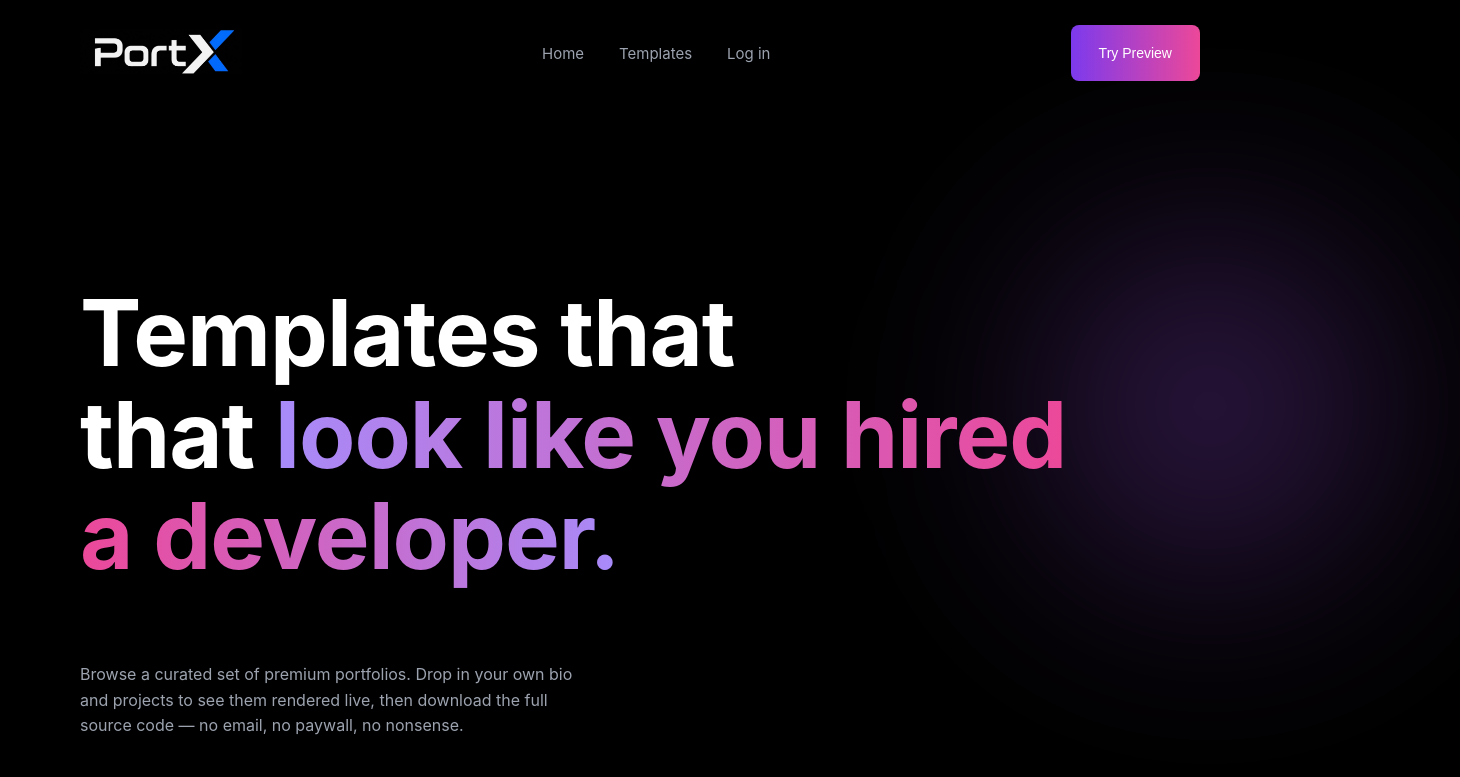
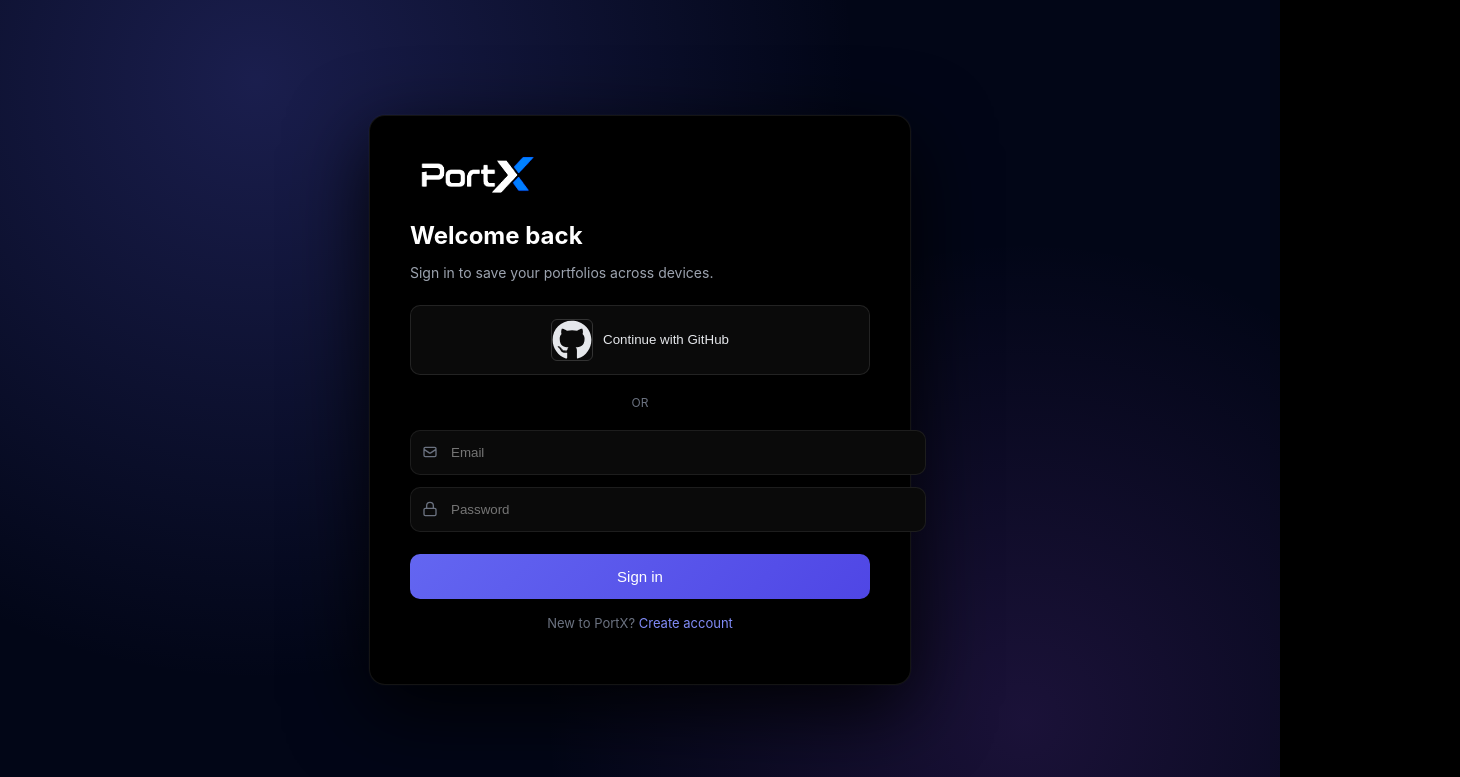
Before and after one commit to YugShah1510/PortX, a React (Vite) app in the folder Port_X/: page /login in a window 1280 px wide. Shown: the top 777 px of the page, 1460 px wide, since content can reach past the window. Built offline with nearby package versions, Linux system fonts and the light colour scheme.

Commit message:
Log In Page Created

```diff
--- a/Port_X/src/App.jsx
+++ b/Port_X/src/App.jsx
@@ -1,7 +1,16 @@
+import { BrowserRouter, Routes, Route } from "react-router-dom";
 import Home from "./pages/Home";
+import Login from "./pages/Login";
 
 function App() {
-  return <Home />;
+  return (
+    <BrowserRouter>
+      <Routes>
+        <Route path="/" element={<Home />} />
+        <Route path="/login" element={<Login />} />
+      </Routes>
+    </BrowserRouter>
+  );
 }
 
 export default App;
--- /dev/null
+++ b/Port_X/src/components/AuthPage.css
@@ -0,0 +1,172 @@
+/* BACKGROUND */
+.auth-wrapper {
+  position: fixed;
+  inset: 0;
+  z-index: 9999;
+
+  display: flex;
+  justify-content: center;
+  align-items: center;
+
+  font-family: "Inter", sans-serif;
+
+  background:
+    radial-gradient(1000px circle at 20% 10%, rgba(99, 102, 241, 0.25), transparent 60%),
+    radial-gradient(800px circle at 80% 90%, rgba(168, 85, 247, 0.15), transparent 60%),
+    #020617;
+}
+
+/* CARD */
+.auth-box {
+  width: 460px;
+  padding: 40px;
+  border-radius: 16px;
+
+  /* 🔥 solid black card */
+  background: #000000;
+
+  border: 1px solid rgba(255, 255, 255, 0.08);
+
+  box-shadow:
+    0 25px 80px rgba(0, 0, 0, 0.9),
+    0 0 0 1px rgba(255, 255, 255, 0.02);
+
+  color: #f1f5f9;
+}
+
+/* LOGO */
+.logo-row {
+  display: flex;
+  justify-content: flex-start;
+  margin-bottom: 28px;
+}
+
+.logo-img {
+  width: 130px;
+  height: auto;
+  object-fit: contain;
+
+  filter: brightness(1.2) contrast(1.1)
+}
+
+/* HEADING */
+h1 {
+  font-size: 24px;
+  margin-bottom: 6px;
+  color: #ffffff;
+}
+
+.subtitle {
+  font-size: 14px;
+  color: #9ca3af;
+  margin-bottom: 24px;
+}
+
+/* GITHUB BUTTON */
+.github-btn {
+  width: 100%;
+  padding: 13px;
+
+  border-radius: 10px;
+  border: 1px solid rgba(255, 255, 255, 0.1);
+
+  background: #0a0a0a;
+  color: #e5e7eb;
+
+  display: flex;
+  align-items: center;
+  justify-content: center;
+  gap: 10px;
+
+  cursor: pointer;
+  transition: 0.2s ease;
+}
+
+.github-btn:hover {
+  background: #111111;
+  border-color: rgba(255, 255, 255, 0.2);
+}
+
+/* DIVIDER */
+.divider {
+  margin: 20px 0;
+  text-align: center;
+  font-size: 12px;
+  color: #6b7280;
+}
+
+/* INPUT BOX */
+.input-box {
+  position: relative;
+  width: 100%;
+  margin-bottom: 12px;
+}
+
+.input-box input {
+  width: 100%;
+  padding: 14px 14px 14px 40px;
+
+  border-radius: 10px;
+  border: 1px solid rgba(255, 255, 255, 0.08);
+
+  background: #0a0a0a;
+  color: #ffffff;
+
+  transition: 0.2s ease;
+}
+
+.input-box input:focus {
+  outline: none;
+  border-color: #6366f1;
+  background: #0d0d0d;
+}
+
+/* INPUT ICON */
+.input-icon {
+  position: absolute;
+  top: 50%;
+  left: 12px;
+  transform: translateY(-50%);
+  color: #6b7280;
+  font-size: 16px;
+}
+
+/* BUTTON */
+.primary-btn {
+  width: 100%;
+  padding: 14px;
+
+  border-radius: 10px;
+  border: none;
+
+  background: linear-gradient(135deg, #6366f1, #4f46e5);
+  color: white;
+
+  font-size: 15px;
+  margin-top: 10px;
+  cursor: pointer;
+
+  transition: 0.2s ease;
+}
+
+.primary-btn:hover {
+  transform: translateY(-1px);
+  box-shadow: 0 10px 25px rgba(99, 102, 241, 0.35);
+}
+
+/* SWITCH */
+.switch {
+  text-align: center;
+  margin-top: 16px;
+  font-size: 13px;
+  color: #6b7280;
+}
+
+.switch span {
+  color: #818cf8;
+  cursor: pointer;
+}
+
+.switch span:hover {
+  text-decoration: underline;
+}
--- /dev/null
+++ b/Port_X/src/components/AuthPage.jsx
@@ -0,0 +1,74 @@
+import React, { useState } from "react";
+import "./AuthPage.css";
+
+import { FaGithub } from "react-icons/fa";
+import { HiOutlineMail } from "react-icons/hi";
+import { FiLock } from "react-icons/fi";
+
+import logo from "../assets/portx-logo.jpg";
+
+export default function AuthPage() {
+  const [isLogin, setIsLogin] = useState(true);
+
+  return (
+    <div className="auth-wrapper">
+      <div className="auth-box">
+
+        {/* Logo */}
+        <div className="logo-row">
+          <img src={logo} alt="PortX Logo" className="logo-img" />
+        </div>
+
+        {/* Heading */}
+        <h1>{isLogin ? "Welcome back" : "Create account"}</h1>
+        <p className="subtitle">
+          {isLogin
+            ? "Sign in to save your portfolios across devices."
+            : "Create your account to get started."}
+        </p>
+
+        {/* GitHub */}
+        <button className="github-btn">
+          <FaGithub className="icon" />
+          {isLogin ? "Continue with GitHub" : "Sign up with GitHub"}
+        </button>
+
+        <div className="divider">OR</div>
+
+        {/* Email */}
+        <div className="input-box">
+          <HiOutlineMail className="input-icon" />
+          <input type="email" placeholder="Email" />
+        </div>
+
+        {/* Password */}
+        <div className="input-box">
+          <FiLock className="input-icon" />
+          <input type="password" placeholder="Password" />
+        </div>
+
+        {/* Confirm Password (Signup only) */}
+        {!isLogin && (
+          <div className="input-box">
+            <FiLock className="input-icon" />
+            <input type="password" placeholder="Confirm Password" />
+          </div>
+        )}
+
+        {/* Button */}
+        <button className="primary-btn">
+          {isLogin ? "Sign in" : "Create account"}
+        </button>
+
+        {/* Switch */}
+        <p className="switch">
+          {isLogin ? "New to PortX?" : "Already have an account?"}{" "}
+          <span onClick={() => setIsLogin(!isLogin)}>
+            {isLogin ? "Create account" : "Sign in"}
+          </span>
+        </p>
+
+      </div>
+    </div>
+  );
+}
--- a/Port_X/src/components/Hero.css
+++ b/Port_X/src/components/Hero.css
@@ -52,7 +52,6 @@
   display: flex;
   gap: 20px;
   position: relative;
-  overflow: hidden;
 }
 .buttons::before {
   content: "";
@@ -73,11 +72,14 @@
 
 .buttons:hover::before {
   transform: translateX(calc(100% + 10px));
+
+  width: 212.4px;
+  height: 100%;
 }
 
 
-.primary-btn,
-.secondary-btn {
+.hero-primary-btn,
+.hero-secondary-btn {
   position: relative;
   z-index: 1;
 
--- a/Port_X/src/components/Hero.jsx
+++ b/Port_X/src/components/Hero.jsx
@@ -18,8 +18,8 @@
       </p>
 
       <div className="buttons">
-        <button className="primary-btn">Browse Templates →</button>
-        <button className="secondary-btn">▶ Try Live Preview</button>
+        <button className="hero-primary-btn">Browse Templates →</button>
+        <button className="hero-secondary-btn">▶ Try Live Preview</button>
       </div>
 
       <div className="features">
--- a/Port_X/src/components/Navbar.jsx
+++ b/Port_X/src/components/Navbar.jsx
@@ -1,3 +1,4 @@
+import { Link } from "react-router-dom";
 import "./Navbar.css";
 import logo from "../assets/Logo.jpeg"; // 👈 import
 
@@ -11,7 +12,7 @@
       <div className="nav-links">
         <a href="#">Home</a>
         <a href="#">Templates</a>
-        <a href="#">Log in</a>
+        <Link to="/login">Log in</Link>
       </div>
 
       <button className="preview-btn">Try Preview</button>
--- /dev/null
+++ b/Port_X/src/pages/Login.jsx
@@ -0,0 +1,7 @@
+import AuthPage from "../components/AuthPage";
+
+const Login = () => {
+  return <AuthPage />;
+};
+
+export default Login;
```
Also changed, not shown: Port_X/src/assets/portx-logo.jpg (added), 1 other file (tests, documents, lock files or other folders).
